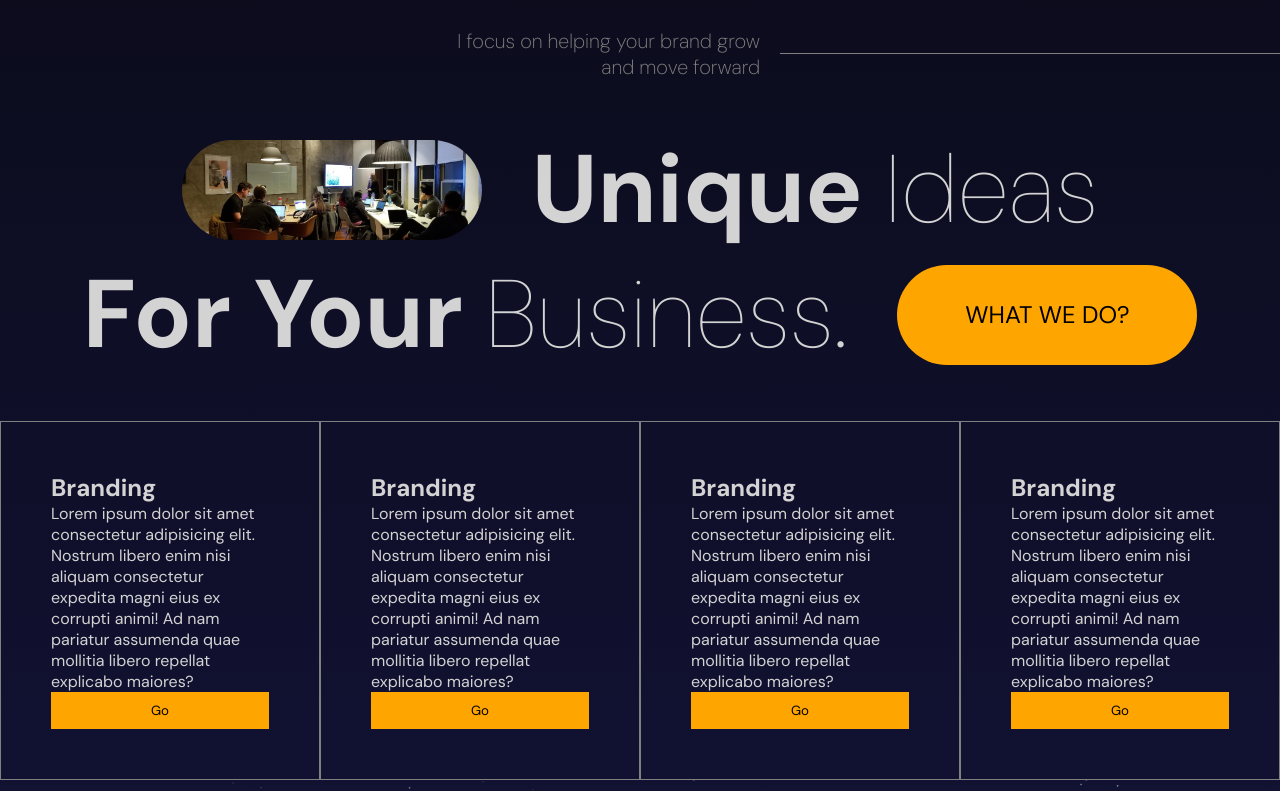
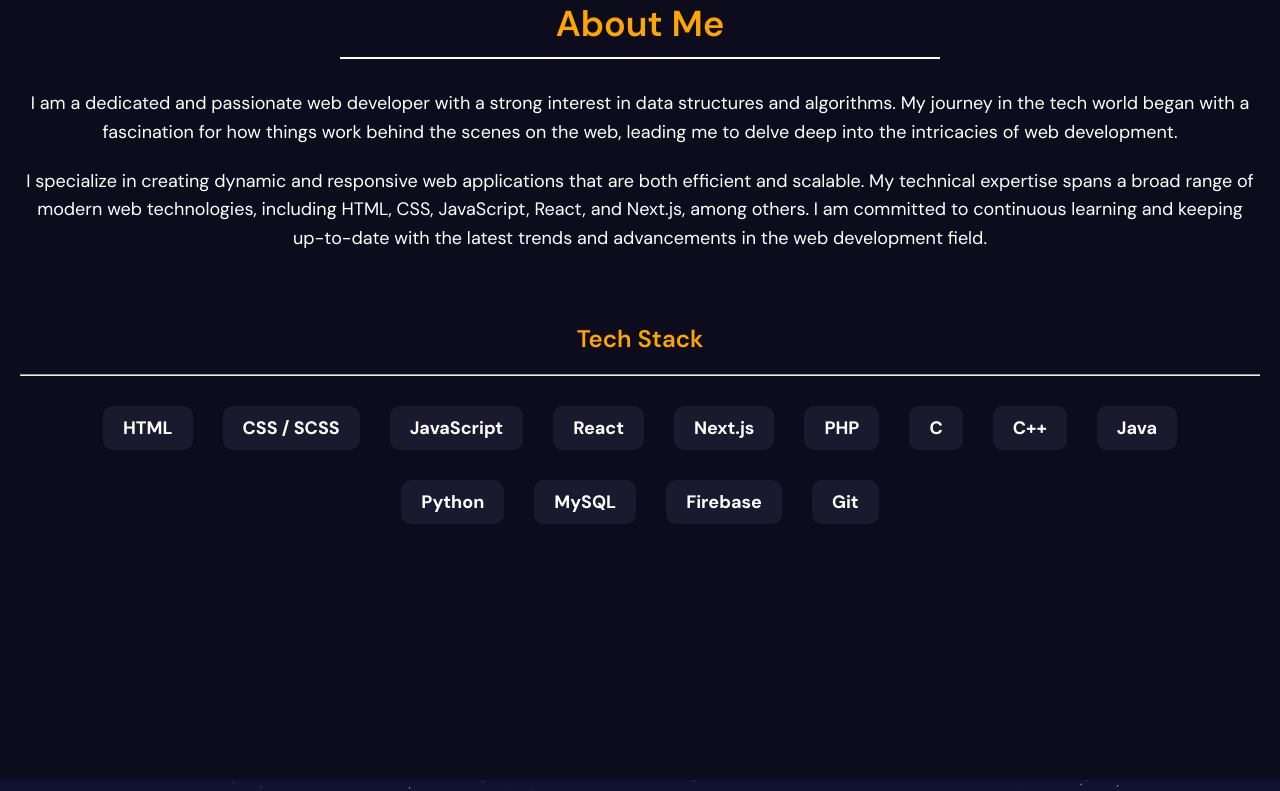
Before and after one commit to RawAtCode/portfolio, a React (Vite) app: page / in a window 1280 px wide. Shown: the part 1620-2411 px from the top of the page. Built offline with nearby package versions, Linux system fonts and the light colour scheme.

Commit message:
fixed about section

```diff
--- a/src/components/about/About.jsx
+++ b/src/components/about/About.jsx
@@ -2,111 +2,55 @@ import { useRef } from "react";
 import "./about.scss";
 import { motion, useInView } from "framer-motion";
 
-const variants = {
+const textVariants = {
   initial: {
-    x: -500,
-    y: 100,
     opacity: 0,
+    y: 20,
   },
   animate: {
-    x: 0,
     opacity: 1,
     y: 0,
     transition: {
-      duration: 1,
-      staggerChildren: 0.1,
+      duration: 0.8,
+      staggerChildren: 0.3,
     },
   },
 };
 
 const About = () => {
   const ref = useRef();
-
-  const isInView = useInView(ref, { margin: "-100px" });
+  const isInView = useInView(ref, { once: true, margin: "-100px" });
 
   return (
     <motion.div
       className="about"
-      variants={variants}
       initial="initial"
-      // animate="animate"
-      // whileInView="animate"
+      animate={isInView ? "animate" : "initial"}
       ref={ref}
-      animate={"animate"}
     >
-      <motion.div className="textContainer" variants={variants}>
-        <p>
-          I focus on helping your brand grow
-          <br /> and move forward
-        </p>
-        <hr />
+      <motion.div className="about-header" variants={textVariants}>
+        <motion.h1 variants={textVariants}>About Me</motion.h1>
+        <motion.hr variants={textVariants} />
       </motion.div>
-      <motion.div className="titleContainer" variants={variants}>
-        <div className="title">
-          <img src="/people.webp" alt="" />
-          <h1>
-            <motion.b whileHover={{color:"orange"}}>Unique</motion.b> Ideas
-          </h1>
-        </div>
-        <div className="title">
-          <h1>
-            <motion.b whileHover={{color:"orange"}}>For Your</motion.b> Business.
-          </h1>
-          <button>WHAT WE DO?</button>
-        </div>
+
+      <motion.div className="about-content" variants={textVariants}>
+        <motion.p variants={textVariants}>
+          I am a dedicated and passionate web developer with a strong interest in data structures and algorithms. My journey in the tech world began with a fascination for how things work behind the scenes on the web, leading me to delve deep into the intricacies of web development.
+        </motion.p>
+        <motion.p variants={textVariants}>
+          I specialize in creating dynamic and responsive web applications that are both efficient and scalable. My technical expertise spans a broad range of modern web technologies, including HTML, CSS, JavaScript, React, and Next.js, among others. I am committed to continuous learning and keeping up-to-date with the latest trends and advancements in the web development field.
+        </motion.p>
       </motion.div>
-      <motion.div className="listContainer" variants={variants}>
-        <motion.div
-          className="box"
-          whileHover={{ background: "lightgray", color: "black" }}
-        >
-          <h2>Branding</h2>
-          <p>
-            Lorem ipsum dolor sit amet consectetur adipisicing elit. Nostrum
-            libero enim nisi aliquam consectetur expedita magni eius ex corrupti
-            animi! Ad nam pariatur assumenda quae mollitia libero repellat
-            explicabo maiores?
-          </p>
-          <button>Go</button>
-        </motion.div>
-        <motion.div
-          className="box"
-          whileHover={{ background: "lightgray", color: "black" }}
-        >
-          <h2>Branding</h2>
-          <p>
-            Lorem ipsum dolor sit amet consectetur adipisicing elit. Nostrum
-            libero enim nisi aliquam consectetur expedita magni eius ex corrupti
-            animi! Ad nam pariatur assumenda quae mollitia libero repellat
-            explicabo maiores?
-          </p>
-          <button>Go</button>
-        </motion.div>
-        <motion.div
-          className="box"
-          whileHover={{ background: "lightgray", color: "black" }}
-        >
-          <h2>Branding</h2>
-          <p>
-            Lorem ipsum dolor sit amet consectetur adipisicing elit. Nostrum
-            libero enim nisi aliquam consectetur expedita magni eius ex corrupti
-            animi! Ad nam pariatur assumenda quae mollitia libero repellat
-            explicabo maiores?
-          </p>
-          <button>Go</button>
-        </motion.div>
-        <motion.div
-          className="box"
-          whileHover={{ background: "lightgray", color: "black" }}
-        >
-          <h2>Branding</h2>
-          <p>
-            Lorem ipsum dolor sit amet consectetur adipisicing elit. Nostrum
-            libero enim nisi aliquam consectetur expedita magni eius ex corrupti
-            animi! Ad nam pariatur assumenda quae mollitia libero repellat
-            explicabo maiores?
-          </p>
-          <button>Go</button>
+
+      <motion.div className="about-techstack" variants={textVariants}>
+        <motion.h2 variants={textVariants}>Tech Stack</motion.h2>
+        <motion.hr variants={textVariants} />
+        <motion.div className="tech-list" variants={textVariants}>
+          {["HTML", "CSS / SCSS", "JavaScript", "React", "Next.js", "PHP", "C", "C++", "Java", "Python", "MySQL", "Firebase", "Git"].map((tech) => (
+            <motion.div className="tech" key={tech} variants={textVariants}>
+              <h3>{tech}</h3>
+            </motion.div>
+          ))}
         </motion.div>
       </motion.div>
     </motion.div>
--- a/src/components/about/about.scss
+++ b/src/components/about/about.scss
@@ -1,145 +1,72 @@
-@import "/src/app.scss";
-
 .about {
-  background: linear-gradient(180deg, #0c0c1d, #111132);
-  height: 100%;
+  padding: 20px;
+  color: #fff;
   display: flex;
   flex-direction: column;
-  justify-content: space-between;
+  align-items: center;
+  text-align: center;
 
-  .textContainer {
-    flex: 1;
-    align-self: flex-end;
-    display: flex;
-    align-items: center;
-    gap: 20px;
+  .about-header {
+    margin-bottom: 20px;
 
-    @include mobile {
-      align-self: center;
-      text-align: center;
-      flex-direction: column;
-    }
-
-    p {
-      font-weight: 200;
-      font-size: 20px;
-      color: gray;
-      text-align: right;
+    h1 {
+      color: orange;
+      font-size: 36px;
+      font-weight: 600;
     }
 
     hr {
-      width: 500px;
+      width: 600px;
       border: none;
-      border-top: 0.5px solid gray;
-
-      @include mobile {
-        width: 300px;
-      }
-    }
-  }
-  .titleContainer {
-    flex: 2;
-    display: flex;
-    flex-direction: column;
-    align-items: center;
-
-    @include mobile {
-      width: 100%;
-    }
-
-    .title {
-      display: flex;
-      align-items: center;
-      gap: 50px;
-
-      @include mobile {
-        flex-direction: column;
-        text-align: center;
-        gap: 20px;
-      }
-
-      img {
-        width: 300px;
-        height: 100px;
-        border-radius: 50px;
-        object-fit: cover;
-
-        @include mobile {
-          width: 200px;
-          height: 50px;
+      border-top: 2px solid #fff;
+      margin: 10px auto;
     }
   }
 
-      h1 {
-        font-size: 96px;
-        font-weight: 100;
+  .about-content {
+    margin-bottom: 50px;
 
-        @include mobile {
-          font-size: 36px;
+    p {
+      font-size: 18px;
+      line-height: 1.6;
+      margin-bottom: 20px;
     }
   }
 
-      button {
-        width: 300px;
-        height: 100px;
-        border-radius: 50px;
-        background-color: orange;
-        border: none;
+  .about-techstack {
+    margin-bottom: 20px;
+
+    h2 {
       font-size: 24px;
-        cursor: pointer;
-
-        @include mobile {
-          font-size: 16px;
-          width: 150px;
-          height: 50px;
-        }
-      }
-    }
-  }
-  .listContainer {
-    flex: 2;
-    display: flex;
-    max-width: 1366px;
-    margin: auto;
-
-    @include mobile {
-      flex-direction: column;
-      width: 100%;
+      font-weight: 600;
+      margin-bottom: 20px;
+      color: orange;
     }
 
-    .box {
-      padding: 50px;
-      border: 0.5px solid gray;
+    .tech-list {
+      margin: 20px;
       display: flex;
-      flex-direction: column;
-      justify-content: space-between;
+      flex-wrap: wrap;
+      justify-content: center;
+      gap: 10px;
 
-      @include mobile {
-        border: none;
-        align-items: center;
-        gap: 20px;
-        padding: 10px;
+      .tech {
+        background-color: #1a1a2e;
+        padding: 10px 20px;
+        border-radius: 10px;
+        margin: 10px;
+        text-align: center;
+
+        h3 {
+          font-size: 18px;
+          color: white;
+          margin-bottom: 0;
         }
 
-      p {
-        @include mobile {
-          display: none;
-        }
-      }
-
-      button {
-        padding: 10px;
+        &:hover{
           background-color: orange;
-        border: none;
+          color: white;
           cursor: pointer;
-
-        @include mobile {
-          background-color: transparent;
-          border: 1px solid orange;
-          border-radius: 5px;
-          color: orange;
-          width: 50%;
-          padding: 5px;
         }
       }
     }
--- a/src/components/hero/Hero.jsx
+++ b/src/components/hero/Hero.jsx
@@ -1,6 +1,5 @@
 import "./hero.scss";
 import { motion } from "framer-motion";
-import { FaAngleDoubleDown } from "react-icons/fa";
 
 const textVariants = {
   initial: {
@@ -84,7 +83,6 @@ const Hero = () => {
             src="/scroll.png"
             alt="scroll-img"
           />
-          {/* <FaAngleDoubleDown size={30} /> */}
         </motion.div>
       </div>
 
```
Lines whose indentation alone changed are shown as unchanged.
